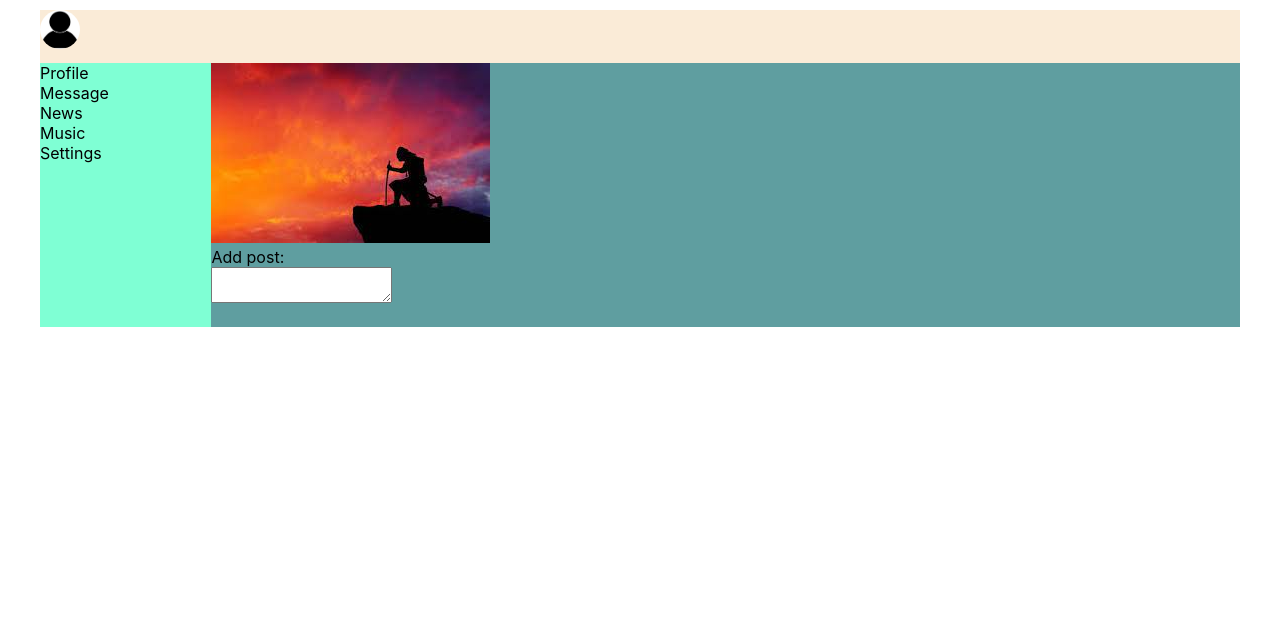
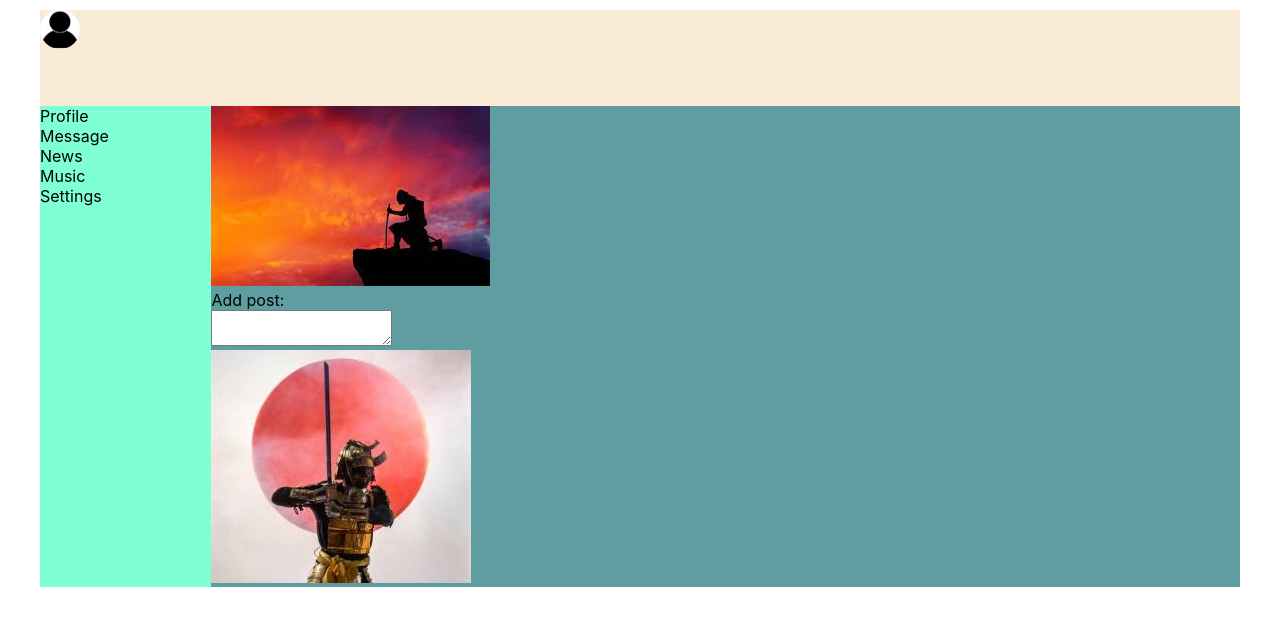
Before and after one commit to AliaksandrLiubanets/sn_typescript, a React (Create React App) app: page / in a window 1280 px wide. Shown: the top 626 px of the page. Built offline with nearby package versions, Linux system fonts and the light colour scheme.

Commit message:
Add samurai avatar in tag img in Posts component

```diff
--- a/src/components/Profile/AddPost/Posts/Posts.tsx
+++ b/src/components/Profile/AddPost/Posts/Posts.tsx
@@ -1,9 +1,10 @@
 import React from "react";
+import samurai from '../../../../assets/samurai_ava.jpg'
 
 function Posts() {
     return <div>
         <div>
-            <img />
+            <img src={samurai}/>
         </div>
     </div>
 }
```
Also changed, not shown: src/assets/samurai_ava.jpg (added).
